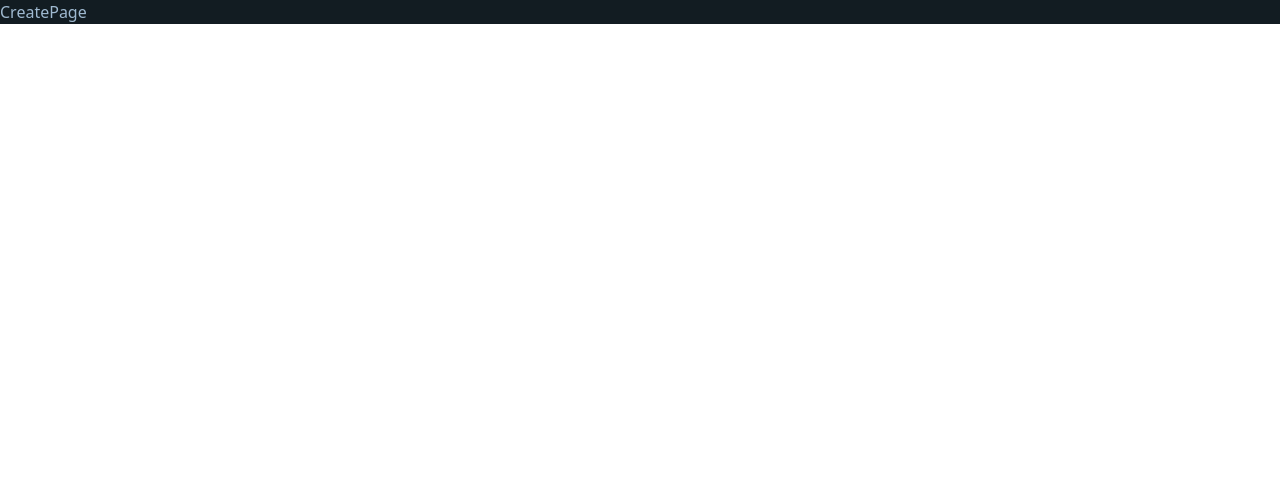
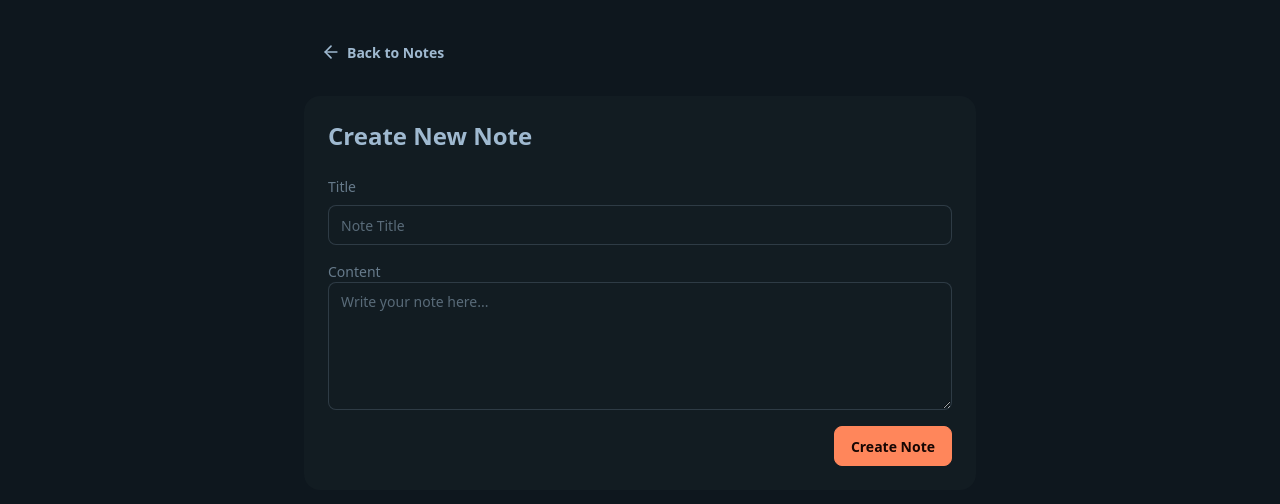
Before and after one commit to Carlo-Lepejian-Official/Notes-App, a React app in the folder frontend/: page /create in a window 1280 px wide. Shown: the top 504 px of the page. Built offline with nearby package versions, Linux system fonts and the light colour scheme; the HTML template or start-up script is replaced by a standard one.

Commit message:
Add creating note functionality

```diff
--- a/frontend/src/pages/CreatePage.jsx
+++ b/frontend/src/pages/CreatePage.jsx
@@ -1,5 +1,101 @@
+import { useState } from "react";
+import { Link, useNavigate } from "react-router-dom";
+import { ArrowLeftIcon } from "lucide-react";
+import toast from "react-hot-toast";
+import axios from "axios";
+
 function CreatePage() {
-  return <div>CreatePage</div>;
+  const [title, setTitle] = useState("");
+  const [content, setContent] = useState("");
+  const [loading, setLoading] = useState(false);
+
+  const navigate = useNavigate();
+
+  const handleSubmit = async (e) => {
+    e.preventDefault();
+
+    if (!title.trim() || !content.trim()) {
+      toast.error("All fields are required.");
+      return;
+    }
+
+    setLoading(true);
+
+    try {
+      await axios.post("http://localhost:5001/api/notes", {
+        title,
+        content,
+      });
+
+      toast.success("Note created successfully!");
+      navigate("/");
+    } catch (error) {
+      if (error.response?.status === 429) {
+        toast.error("Please slow down!");
+      } else {
+        toast.error("Failed to create note...");
+        console.log("Error in handleSubmit(): ", error);
+      }
+    } finally {
+      setLoading(false);
+    }
+  };
+
+  return (
+    <div className="min-h-screen bg-base-200">
+      <div className="container mx-auto px-4 py-8">
+        <div className="max-w-2xl mx-auto">
+          <Link to={"/"} className="btn btn-ghost mb-6">
+            <ArrowLeftIcon className="size-5" />
+            Back to Notes
+          </Link>
+
+          <div className="card bg-base-100">
+            <div className="card-body">
+              <h2 className="card-title text-2xl mb-4">Create New Note</h2>
+              <form onSubmit={handleSubmit}>
+                <div className="form-control mb-4">
+                  <label className="label mb-2">
+                    <span className="label-text">Title</span>
+                  </label>
+                  <br />
+                  <input
+                    type="text"
+                    placeholder="Note Title"
+                    className="input input-bordered w-full"
+                    onChange={(e) => setTitle(e.target.value)}
+                  />
+                </div>
+
+                <div className="form-control mb-4">
+                  <label className="label">
+                    <span className="label-text">Content</span>
+                  </label>
+                  <br />
+                  <textarea
+                    placeholder="Write your note here..."
+                    className="textarea textarea-bordered h-32 w-full"
+                    value={content}
+                    onChange={(e) => setContent(e.target.value)}
+                  />
+                </div>
+
+                <div className="card-actions justify-end">
+                  <button
+                    type="submit"
+                    className="btn btn-primary"
+                    disabled={loading}
+                  >
+                    {loading ? "Creating..." : "Create Note"}
+                  </button>
+                </div>
+              </form>
+            </div>
+          </div>
+        </div>
+      </div>
+    </div>
+  );
 }
 
 export default CreatePage;
```
